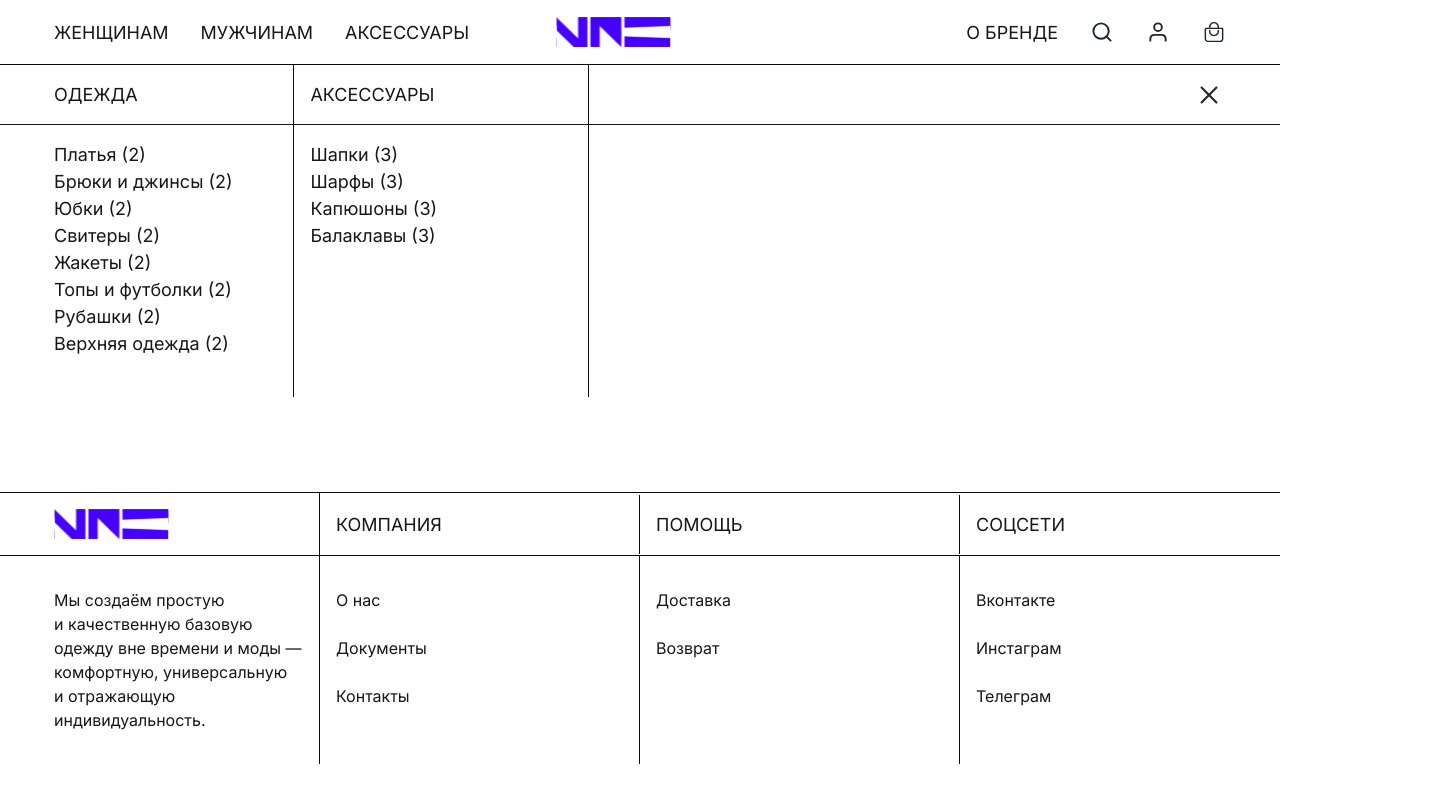
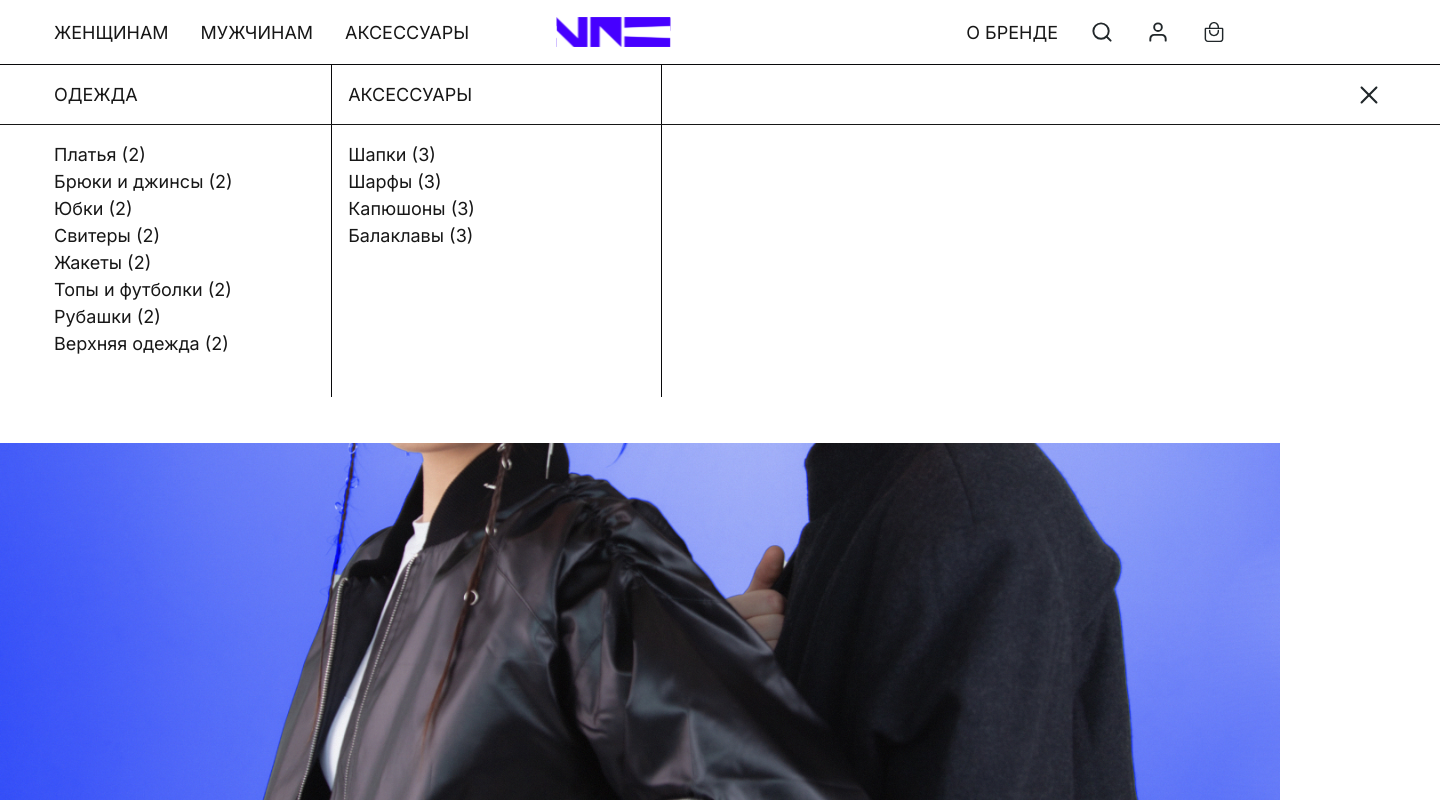
Before and after one commit to Balamutishe/vne-project, a Next.js app: page / in a window 1280 px wide. Both pictures are taken after a click on the item "ЖЕНЩИНАМ". Shown: the top 800 px of the page, 1440 px wide, since content can reach past the window. Built offline with nearby package versions, Linux system fonts and the light colour scheme.

Commit message:
refactor Header component layout; adjust section heights and improve styling for categories display

```diff
--- a/src/widgets/header.tsx
+++ b/src/widgets/header.tsx
@@ -9,13 +9,21 @@ export const Header: FC<{ className?: string }> = ({ className }) => {
   >(null);
 
   return (
-    <header className={"relative h-16"}>
+    <header className={"mb-20 h-212"}>
       <section
-        className={`flex h-full items-center justify-between px-13.5 py-2.5 ${className}`}
+        className={`relative flex h-16 items-center justify-between px-13.5 py-2.5 ${className}`}
       >
         <HeaderNav setCategoriesType={setCategoriesType} />
         <HeaderLogo />
         <HeaderActions />
+      </section>
+      <section className={"h-196 overflow-auto"}>
+        <Image
+          src={"/images/preview.jpg"}
+          alt={"Preview"}
+          height={800}
+          width={1440}
+        />
       </section>
       {categoriesType !== null && (
         <HeaderCategories
@@ -226,20 +234,20 @@ const HeaderCategories: FC<{
   return (
     <section
       className={
-        "bg-background absolute flex min-h-81 w-full flex-col border-t-1 border-zinc-950"
+        "bg-background absolute top-16 flex min-h-80 w-[1440px] flex-col border-t-1 border-zinc-950"
       }
     >
       <div className={"flex min-h-11.5 items-center border-b-1"}>
         <span
           className={
-            "flex h-full w-[23%] items-center border-r-1 border-zinc-950 px-13.5 py-4"
+            "flex h-full w-[23%] items-center border-zinc-950 px-13.5 py-4"
           }
         >
           {categoriesType !== "accessories" && "ОДЕЖДА"}
         </span>
         <span
           className={
-            "flex h-full w-[23%] items-center border-r-1 border-zinc-950 px-4 py-4"
+            "flex h-full w-[23%] items-center border-r-1 border-l-1 border-zinc-950 px-4 py-4"
           }
         >
           АКСЕССУАРЫ
@@ -260,7 +268,7 @@ const HeaderCategories: FC<{
         </span>
       </div>
       <div className={"flex min-h-68"}>
-        <ul className={"w-[23%] border-r-1 border-zinc-950 px-13.5 py-4"}>
+        <ul className={"w-[23%] px-13.5 py-4"}>
           {categoriesType === "men" &&
             categoriesMen.map((category) => (
               <li
@@ -284,7 +292,9 @@ const HeaderCategories: FC<{
               </li>
             ))}
         </ul>
-        <ul className={"w-[23%] border-r-1 border-zinc-950 px-4 py-4"}>
+        <ul
+          className={"w-[23%] border-r-1 border-l-1 border-zinc-950 px-4 py-4"}
+        >
           {categoriesAccessories.map((category) => (
             <li
               key={category.id}
```
Also changed, not shown: public/images/preview.jpg (added).
